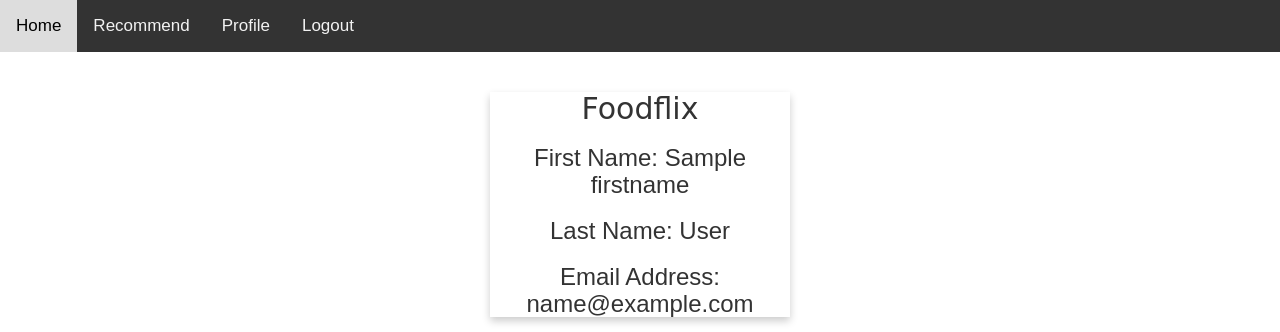
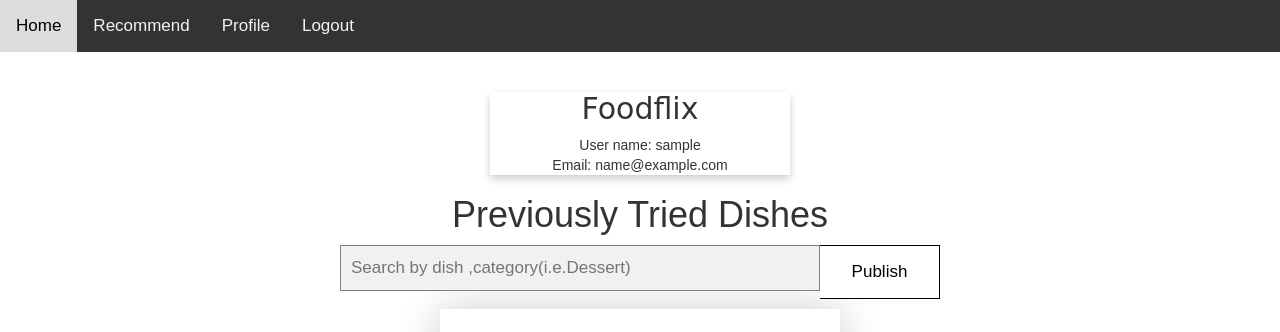
Before and after one commit to Hasan-Quraishi/FIT3164_FoodRecommendation, a Flask app: template templates/profile.html in a window 1280 px wide. Shown: the top 332 px of the page. Run offline with Flask 2, Linux system fonts and the light colour scheme; the template is opened without the code that fills it: most values are stand-ins (such as "Sample title", 1, 10 or a date in 2020); some libraries are stand-ins or nearby versions.

Commit message:
Update profile.html

```diff
--- a/templates/profile.html
+++ b/templates/profile.html
@@ -23,9 +23,8 @@
     <center>
     <div class="card">
         <h2 id="name" class="text-FoodFlix" style="font-family: 'Rowdies', cursive;">Foodflix</h2>
-        <h3>First Name: {{firstname}}</h3>
-        <h3>Last Name: {{lastname}}</h3>
-        <h3>Email Address: {{email}}</h3>
+	<center><td>User name: {{userName}}</td></center>
+        <center><td>Email: {{email}}</td></center>
       </div>
     <div class="searchdiv"><center>
     <h1>Previously Tried Dishes</h1>
```
